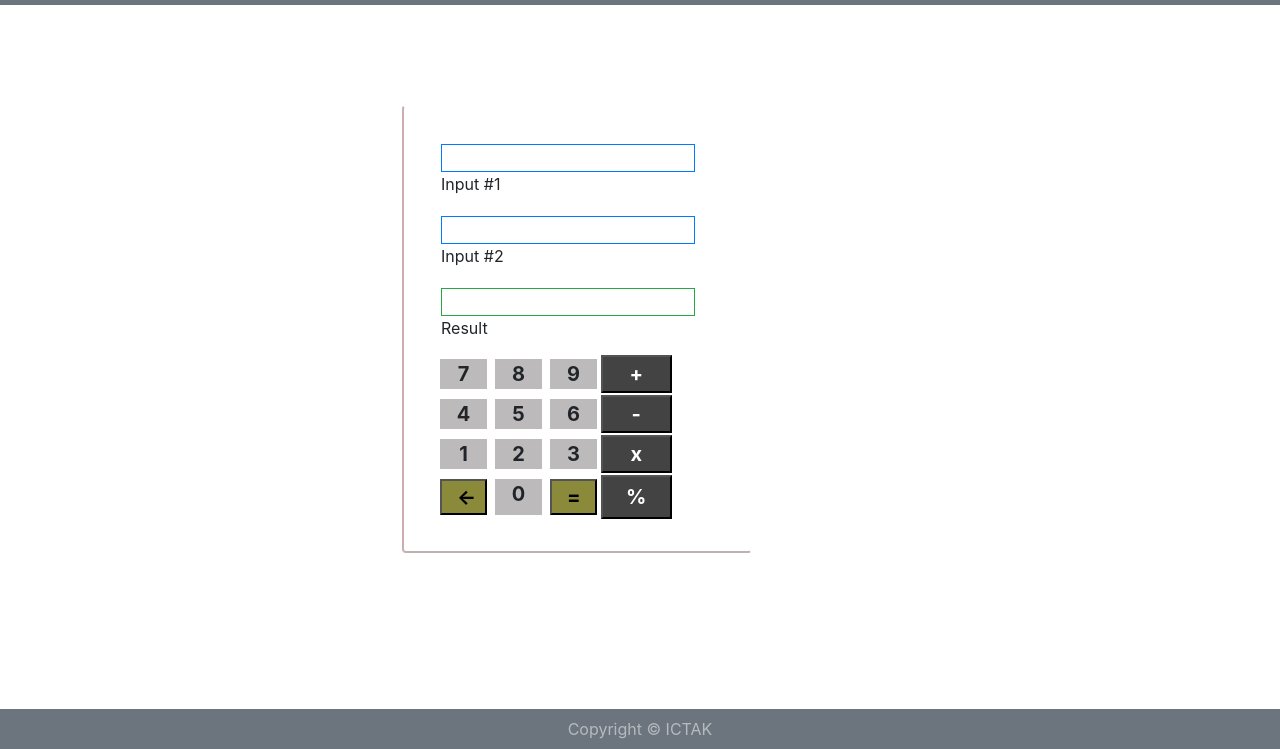
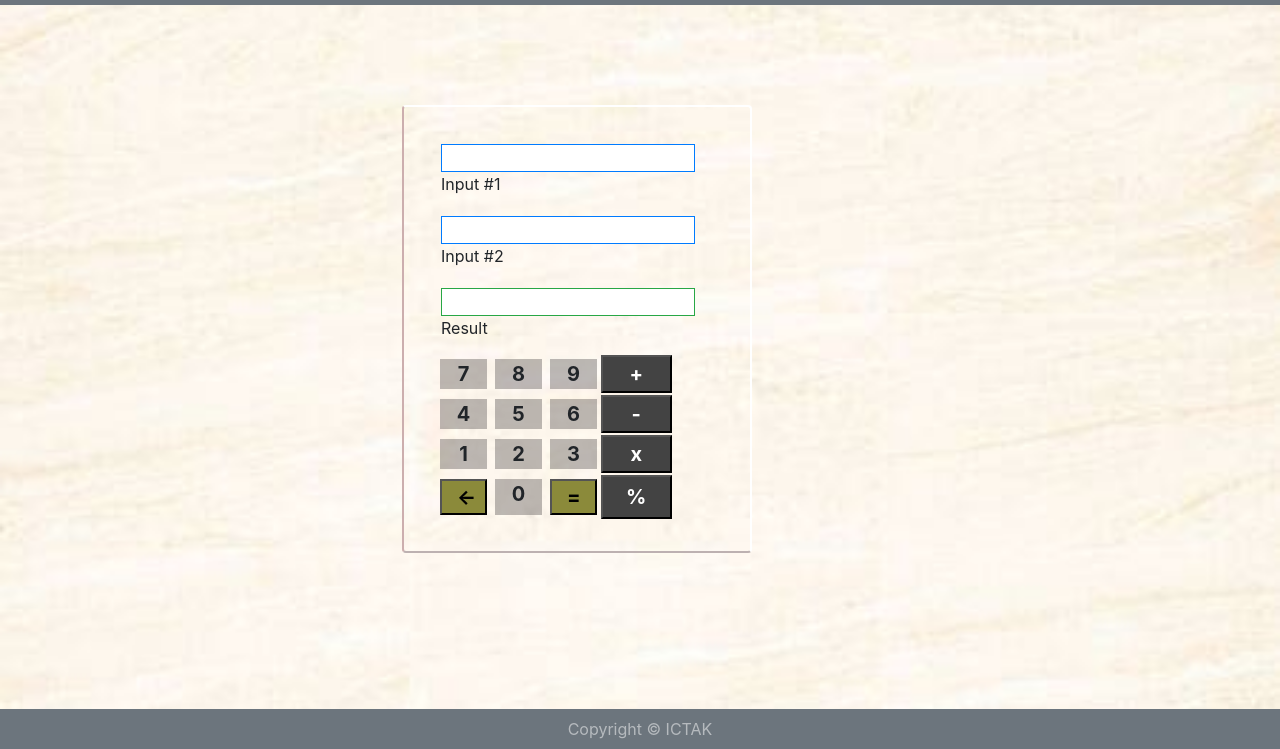
Before and after one commit to sujanandan/calculator, a plain HTML site: page index.html in a window 1280 px wide. Shown: the part 51-800 px from the top of the page. Drawn offline with nearby package versions, Linux system fonts and the light colour scheme; the site is published under a folder, as on GitHub Pages, so addresses that start at the root find nothing.

Commit message:
image pblm

```diff
--- a/style.css
+++ b/style.css
@@ -1,5 +1,5 @@
 body {
-	background-image: url(/finalbg.jpeg);
+	background-image: url("finalbg.jpeg");
 	/* background-color: #424242;
     font-family: Tahoma; */
     background-size: cover;
```
